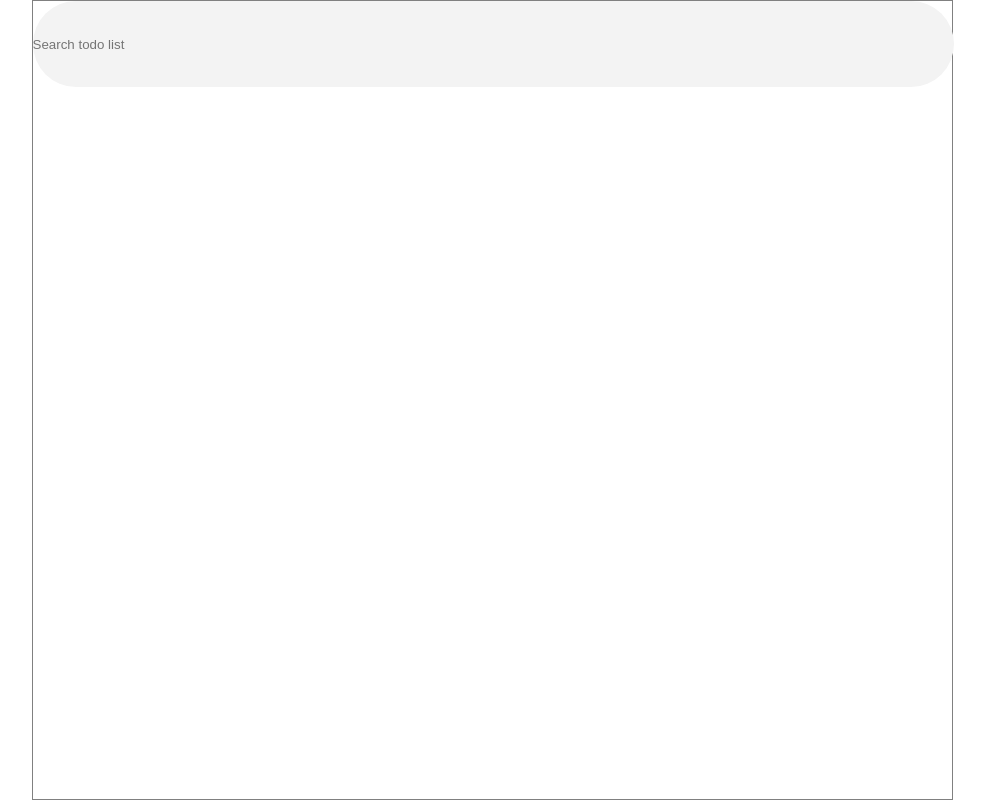
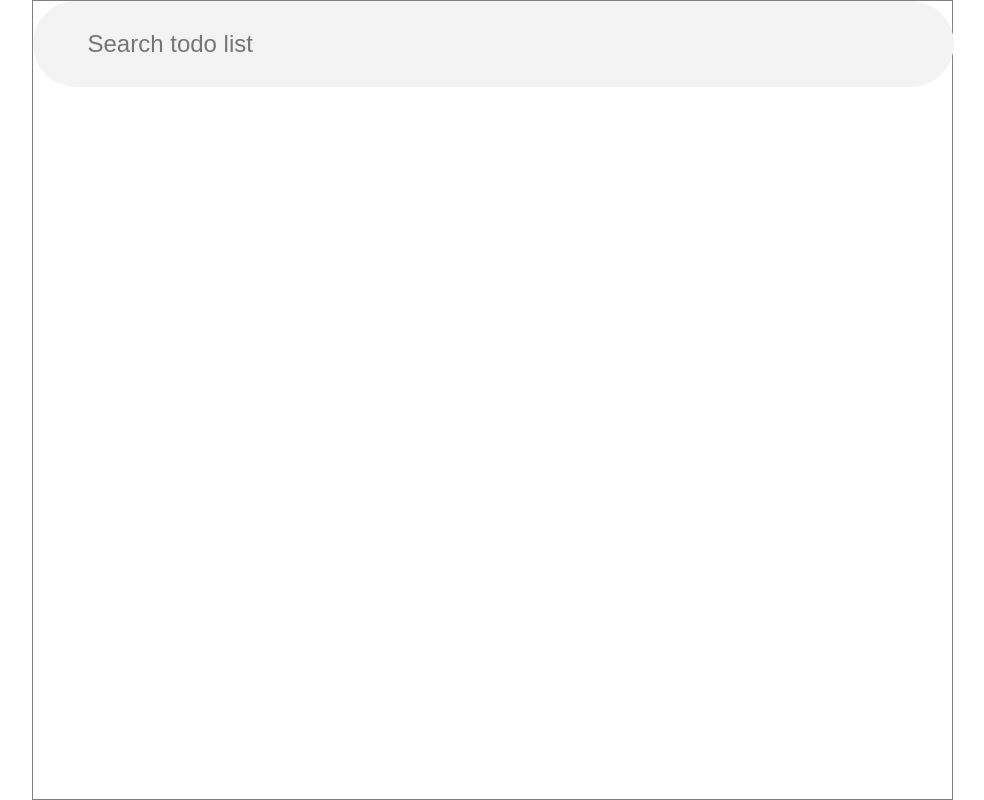
Before and after one commit to Kojoel/TodoWithSignals, an Angular app: page / in a window 1280 px wide. Shown: the whole page, without its empty margins (148-1132 px from the left). Built offline with nearby package versions, Linux system fonts and the light colour scheme.

Commit message:
style: hide cancel icon on searchbar

```diff
--- a/src/app/components/shared/searchbar/searchbar.component.scss
+++ b/src/app/components/shared/searchbar/searchbar.component.scss
@@ -1,4 +1,12 @@
 @import '../../../../styles/variables';
+@import '../../../../styles/typography';
+
+
+// hide cancle icon for searh bar
+input[type="search"]::-webkit-search-cancel-button {
+    display: none;
+}
+
 
 #searchbar {
     width: 921px;
@@ -7,5 +15,6 @@
     background: $primary-grey;
     outline: none;
     border: none;
-    padding-right: 55px;
+    padding-left: 55px;
+    @include textFontStyle;
 }
--- /dev/null
+++ b/src/styles/_typography.scss
@@ -0,0 +1,6 @@
+@import './variables';
+
+@mixin textFontStyle {
+    color: $text-grey;
+    font-size: 24px;
+}
--- a/src/styles/_variables.scss
+++ b/src/styles/_variables.scss
@@ -1,3 +1,4 @@
+// UI theme colors
 $white: #fff;
 $primary-grey: #f3f3f3;
 $text-grey: #747474;
```
